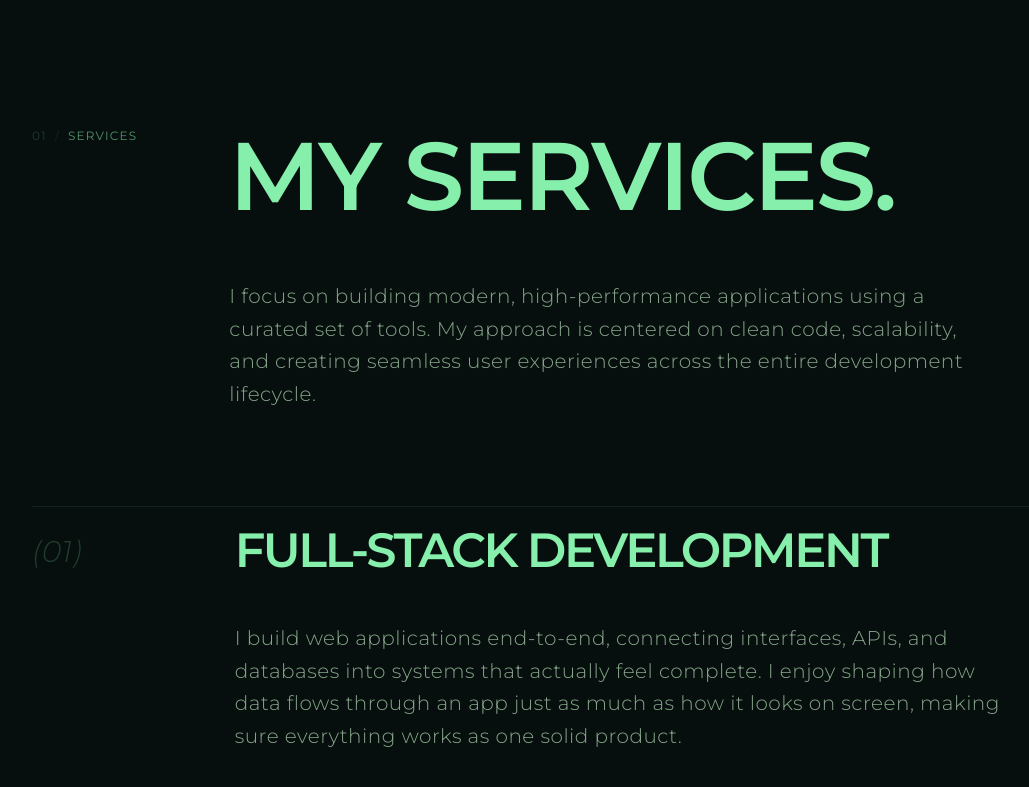
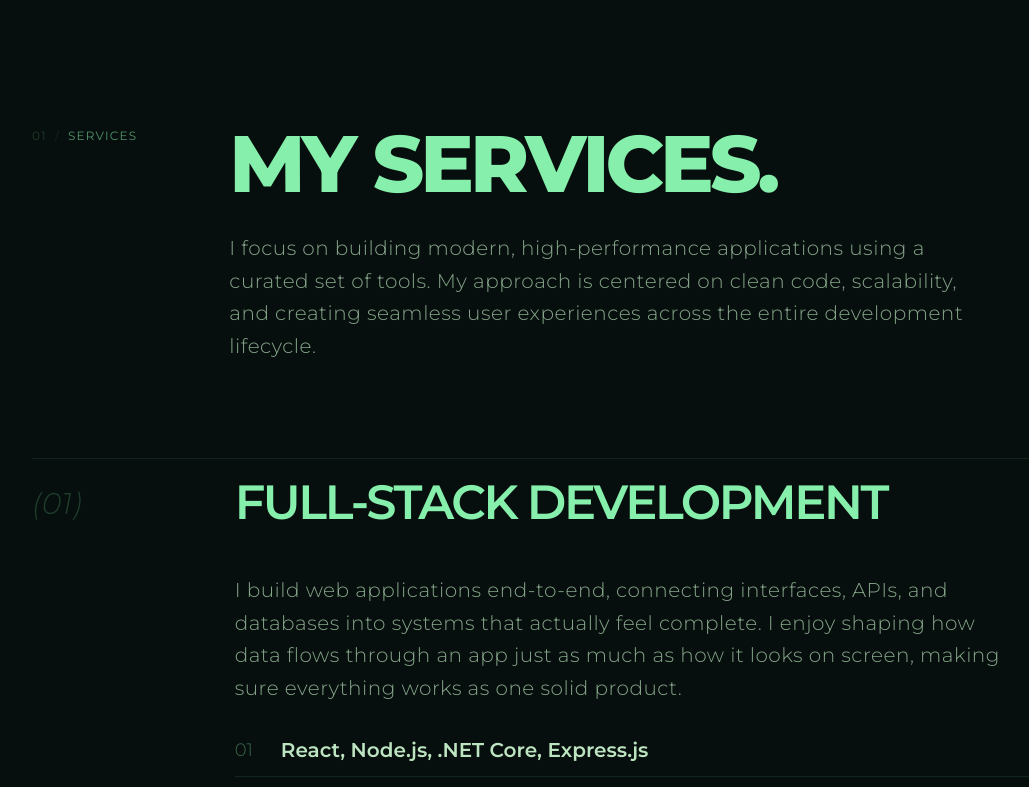
Before and after one commit to AllanRV09/portfolio, a React app: page / in a window 1280 px wide. Shown: the part 800-1587 px from the top of the page, without its empty margins (40-1069 px from the left). Built offline with nearby package versions, Linux system fonts and the light colour scheme; the HTML template or start-up script is replaced by a standard one.

Commit message:
style: refine headline hierarchy and typographic consistency

```diff
--- a/src/components/SectionTitle.jsx
+++ b/src/components/SectionTitle.jsx
@@ -27,7 +27,7 @@ export function SectionTitle({ children, className = '' }) {
       initial="hidden"
       animate={isInView ? 'show' : 'hidden'}
       className={
-        "mb-14 text-4xl md:text-5xl lg:text-8xl font-semibold tracking-tight uppercase text-surface " +
+        "mb-8 text-[clamp(2.5rem,7vw,5rem)] font-extrabold tracking-tighter uppercase text-surface leading-[0.9] " +
         className
       }
     >
--- a/src/sections/Footer.jsx
+++ b/src/sections/Footer.jsx
@@ -52,10 +52,10 @@ export function Footer() {
     return (
         <section className="flex flex-col items-center text-center p-[1.5rem] sm:p-[3rem]">
             <div className="p-[1.5rem] sm:p-[3rem] rounded-lg h-full w-full bg-[linear-gradient(0deg,_#1A2A25,_#060f0d)] z-30">
-                <h3 className="uppercase m-auto text-4xl max-w-[10ch] font-semibold md:text-5xl lg:text-8xl">Let's Make It Happen</h3>
+                <h3 className="uppercase m-auto text-[clamp(2rem,8vw,6rem)] max-w-[12ch] font-semibold leading-[0.9] tracking-tighter">Let's Make It Happen</h3>
 
                 <div className="mt-8 border m-auto w-[100%] md:w-[36rem] px-4 py-8 rounded-xl bg-surface/10">
-                    <h4 className="mb-2 font-semibold text-lg tracking-tight sm:text-4xl ">Have a project in mind?</h4>
+                    <h4 className="mb-2 font-semibold text-2xl md:text-4xl tracking-tight">Have a project in mind?</h4>
                     <form onSubmit={handleSubmit} className="mt-4 flex flex-col gap-7 text-left">
                         <div>
                             <input type="text" placeholder="Your name" name="name" value={formData.name} onChange={handleChange}
@@ -81,7 +81,7 @@ export function Footer() {
                         <button type="submit" className="px-6 py-3.5 text-xs font-semibold leading-4 text-center rounded-xl bg-surface/17 md:whitespace-nowrap lg:text-sm">Get a quote</button>
                     </form>
                 </div>
-                <span className="mt-8 text-xs font-light text-text/60">Design & build by Allan Rodríguez</span>
+                <span className="mt-12 block text-xs font-bold tracking-[0.2em] uppercase text-text/40">Design & build by Allan Rodríguez</span>
             </div>
         </section>
     )
```
